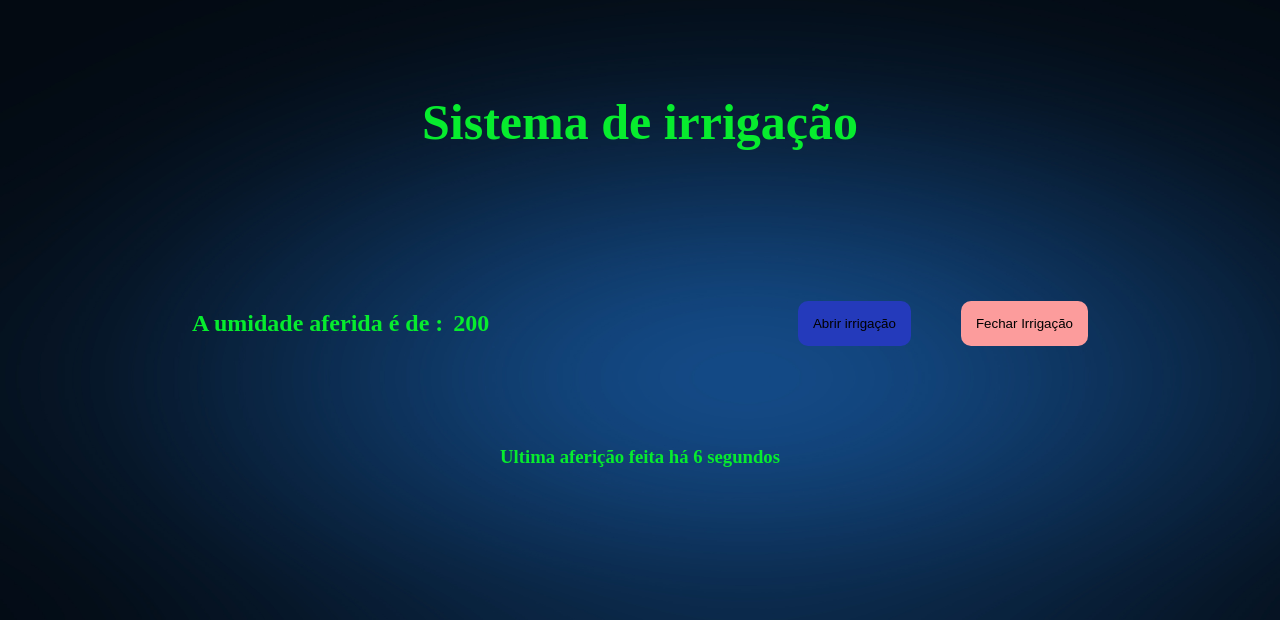
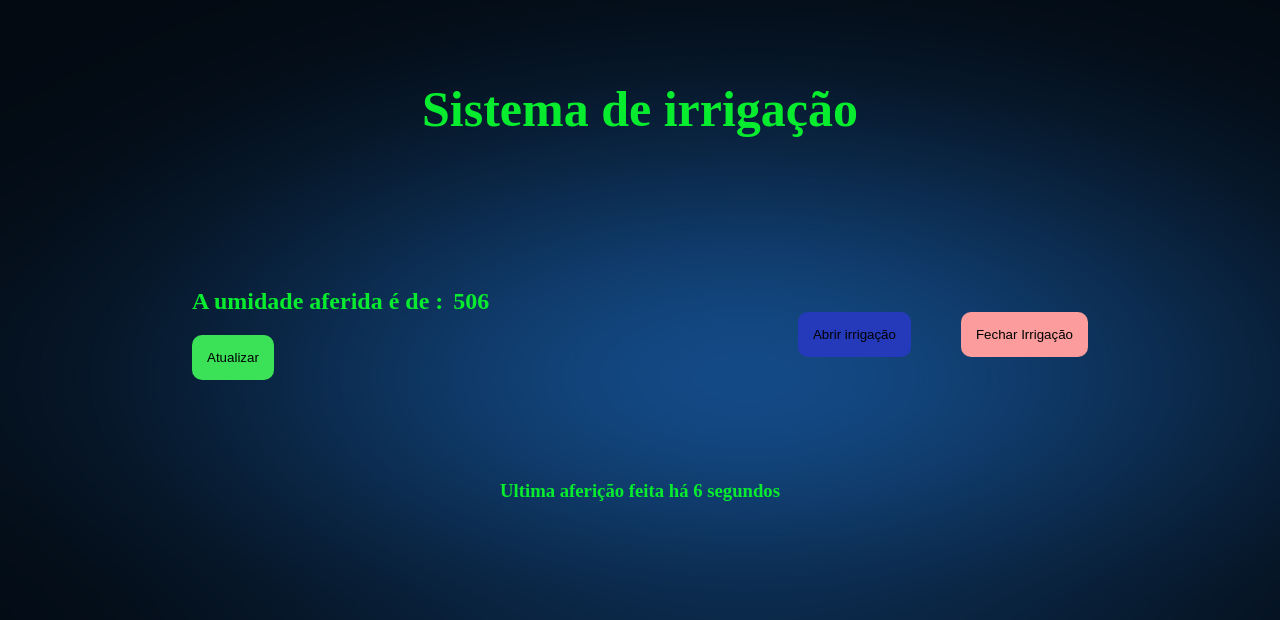
Before and after one commit to AndreGoncalves2/irrigation, a Flask app: page / in a window 1280 px wide. Shown: the top 620 px of the page. Run offline with Flask 3, Linux system fonts and the light colour scheme.

Commit message:
Add files via upload

```diff
--- a/app.py
+++ b/app.py
@@ -1,4 +1,5 @@
 from flask import Flask, render_template
+import time
 
 ## Função que busca a umidade no arquivo .txt (simulação de dados que seria fornecido pelo Arduino)
 def getNewMoisture():
--- a/static/index.js
+++ b/static/index.js
@@ -7,12 +7,12 @@ class Layout {
     };
 
     upadateMoisture() {
-        const timer = setInterval(this.upadateMoistureNow, 59000);
+        setInterval(this.upadateMoistureNow, 59000);
     };
 
     lastUpadateTime() {
         this.time = 0;
-        const timer = setInterval(this.updateMessage, 1000);
+        setInterval(this.updateMessage, 1000);
     };
 
     upadateMoistureNow() {
@@ -30,16 +30,33 @@ class Layout {
 
     openIrrigation() {
         const buttonOpen = document.querySelector('.button-open');
-        buttonOpen.addEventListener('click', () => {
+        buttonOpen.addEventListener('click', (event) => {
+            event.preventDefault();
+
+            fetch("http://127.0.0.1:5000/open", {
+                method: "POST"});
+
             alert('Irrigação aberta !');
+            this.countdown = setTimeout(this.buttonClose, 10000);
         });
     };
 
     closeIrrigation() {
         const buttonOpen = document.querySelector('.button-close');
-        buttonOpen.addEventListener('click', () => {
-            alert('Irrigação fechada !');
+        buttonOpen.addEventListener('click', (event) => {
+            event.preventDefault();
+
+            this.buttonClose();
+            clearTimeout(this.countdown);
         });
+    };
+
+    buttonClose() {
+        fetch("http://127.0.0.1:5000/close", {
+                method: "POST"
+            });
+
+        alert('Irrigação fechada !');
     };
   };
 
--- a/static/style.css
+++ b/static/style.css
@@ -49,6 +49,15 @@ h1 {
 .monitoring {
   display: flex;
   gap: 2rem;
+  flex-direction: column;
+}
+
+.monitoring button {
+  width: fit-content;
+  margin-inline: auto;
+  padding: 1.5rem;
+  background-color: #3be257;
+  color-scheme: #000000;
 }
 
 .control {
--- a/templates/index.html
+++ b/templates/index.html
@@ -20,6 +20,10 @@
               <h2>A umidade aferida é de : </h2>
               <h2 class="humidity">{{ name }}</h2>
             </div>
+            <form  method="POST">
+
+              <button>Atualizar</button>
+            </form>
           </div>
 
           <div class="control">
--- a/umidade.txt
+++ b/umidade.txt
@@ -1 +1 @@
-200
+506
```
